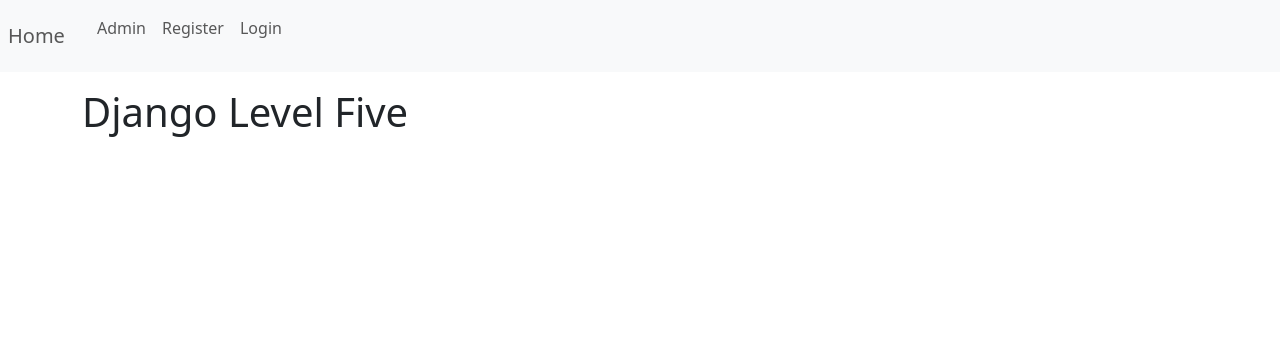
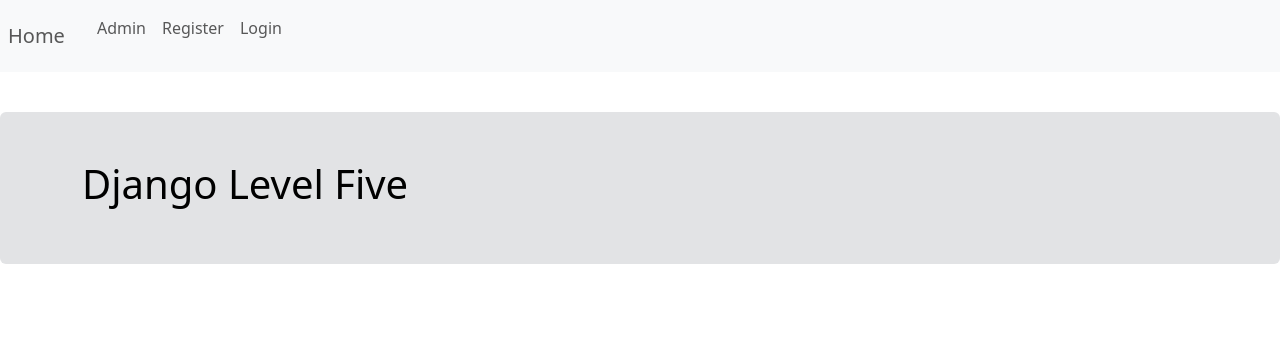
Before and after one commit to moosasharieff/Django_Refresher, a Django app: page /level_five/ in a window 1280 px wide. Shown: the top 348 px of the page. Run offline with Django 4.2, Linux system fonts and the light colour scheme.

Commit message:
DJF-25 Added a jumbotron to make the pages look better

```diff
--- a/templates/base.html
+++ b/templates/base.html
@@ -42,11 +42,13 @@
 
     </div>
 </nav>
+<div class="mt-4 p-5 bg-secondary-subtle text-black rounded">
+    <div class="contrainer">
 
-<div class="contrainer">
     {% block body_block %}
     {% endblock %}
 
+    </div>
 </div>
 
 </body>
```
